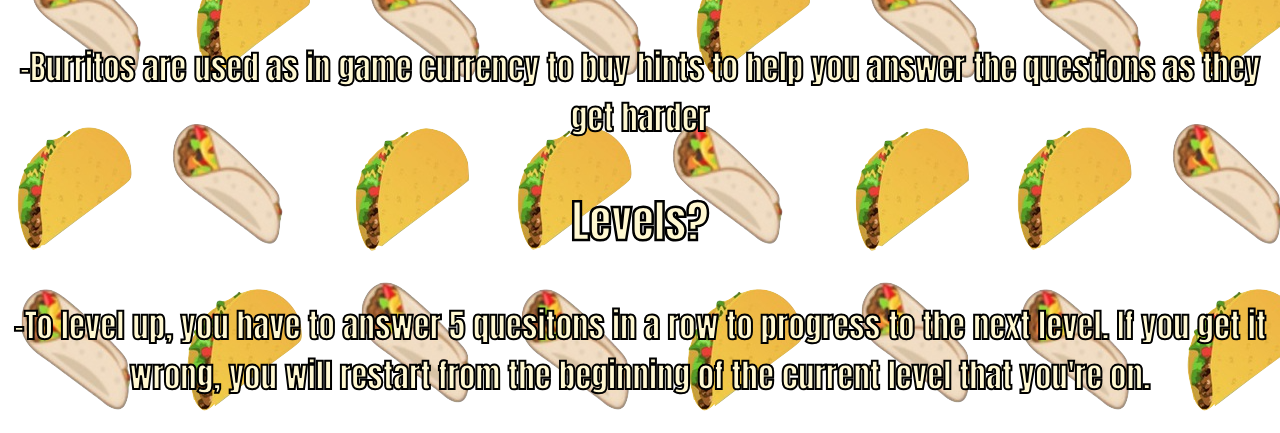
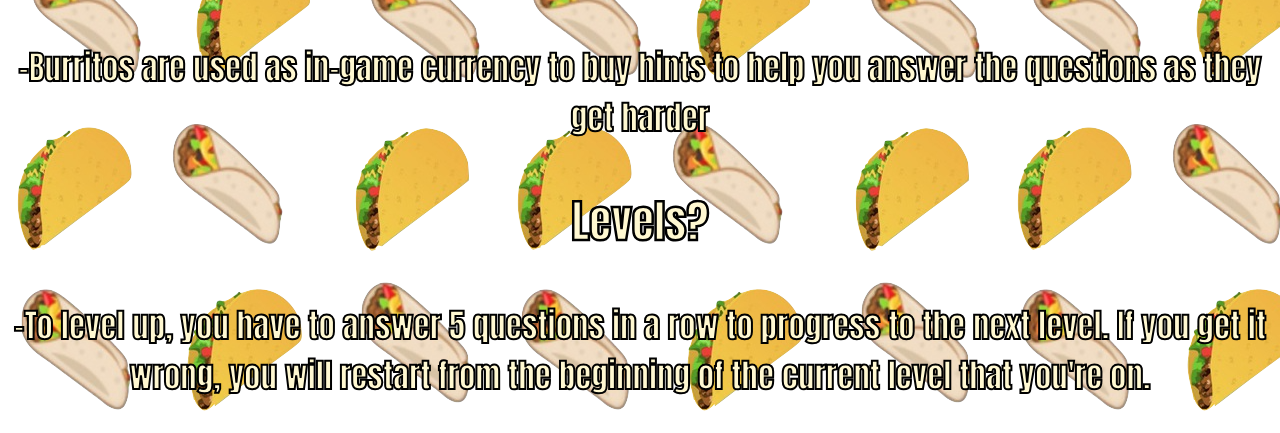
Before and after one commit to Evelync12/Burrito-Loco, a plain HTML site: page howtoplay.html in a window 1280 px wide. Shown: the part 555-988 px from the top of the page. Drawn offline with Linux system fonts and the light colour scheme.

Commit message:
fixed typos for how to play

```diff
--- a/howtoplay.html
+++ b/howtoplay.html
@@ -9,8 +9,8 @@
         <h3>Gameplay</h3>
         <center><p>-Burrito Loco is a trivia game where you must answer trivia questions correctly to level up and get burritos. There are 4 categories to choose from. </p></center>
         <h3>Burritos?</h3>
-        <center><p>-Burritos are used as in game currency to buy hints to help you answer the questions as they get harder</p></center>
+        <center><p>-Burritos are used as in-game currency to buy hints to help you answer the questions as they get harder</p></center>
         <h3>Levels?</h3>
-        <center><p>-To level up, you have to answer 5 quesitons in a row to progress to the next level. If you get it wrong, you will restart from the beginning of the current level that you're on.</p></center>
+        <center><p>-To level up, you have to answer 5 questions in a row to progress to the next level. If you get it wrong, you will restart from the beginning of the current level that you're on.</p></center>
     </body>
 </HTML>
```
